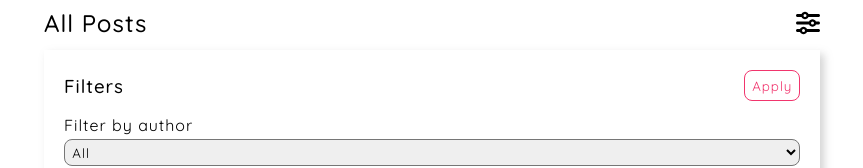
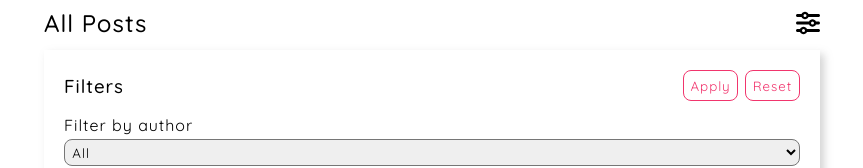
Before and after one commit to Ryhhill1998/dojo-blog-react, a React (Create React App) app: page / in a window 1280 px wide. Both pictures are taken after a click on the icon 1016 px from the left and 150 px from the top of the page. Shown: the part 127-295 px from the top of the page, without its empty margins (208-1071 px from the left). Built offline with nearby package versions, Linux system fonts and the light colour scheme; data requests are answered from the project's data file.

Commit message:
Added reset filters functionality

```diff
--- a/src/common/components/PostsList/PostsList.css
+++ b/src/common/components/PostsList/PostsList.css
@@ -35,6 +35,10 @@
     cursor: pointer;
 }
 
+.posts-container .filter-dropdown h3 button:last-child {
+    margin-left: 0.5em;
+}
+
 .posts-container .filter-dropdown h3 button:hover {
     background-color: #f1356d;
     color: white;
--- a/src/common/components/PostsList/PostsList.jsx
+++ b/src/common/components/PostsList/PostsList.jsx
@@ -20,6 +20,15 @@ const PostsList = ({title, posts}) => {
 
     const {author} = filters;
 
+    const hideFilterDropdown = () => {
+        setIsDropdownVisible(false);
+    }
+
+    const resetFilters = () => {
+        setPostsToDisplay(posts);
+        setTitleToDisplay(title);
+    }
+
     const handleFilterClicked = () => {
         setIsDropdownVisible(!isDropdownVisible);
     }
@@ -36,14 +45,18 @@ const PostsList = ({title, posts}) => {
 
     const handleApplyClicked = () => {
         if (author === defaultFilters.author) {
-            setPostsToDisplay(posts);
-            setTitleToDisplay(title);
+            resetFilters();
         } else {
             setPostsToDisplay(posts.filter(post => post.author === author));
             setTitleToDisplay(author + "'s Posts");
         }
 
-        handleFilterClicked();
+        hideFilterDropdown();
+    }
+
+    const handleResetClicked = () => {
+        resetFilters();
+        hideFilterDropdown();
     }
 
     return (
@@ -58,7 +71,10 @@ const PostsList = ({title, posts}) => {
                     <div className="filter-dropdown">
                         <h3>
                             Filters
-                            <button onClick={handleApplyClicked}>Apply</button>
+                            <div>
+                                <button onClick={handleApplyClicked}>Apply</button>
+                                <button onClick={handleResetClicked}>Reset</button>
+                            </div>
                         </h3>
 
                         <div className="filters-container">
```
